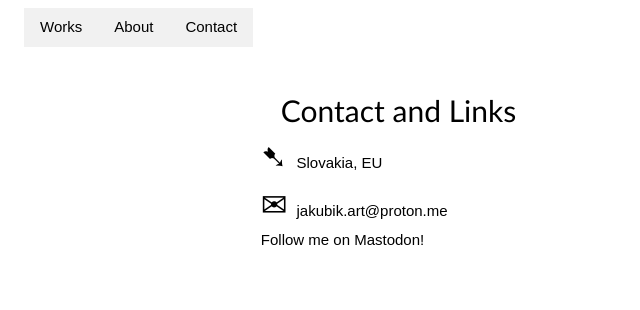
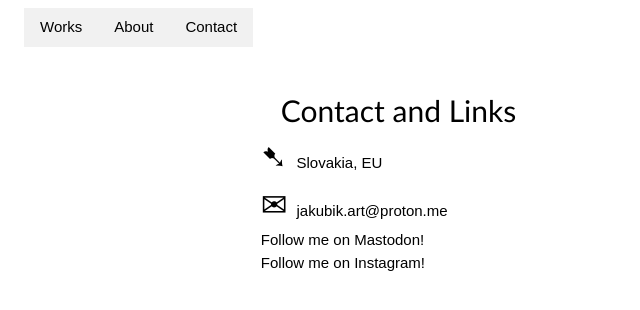
Before and after one commit to kinklure/jakubik.art, a Jekyll site: the page built from contact.html, in a window 1280 px wide. Shown: the top 310 px of the page, without its empty margins (0-640 px from the left). Built offline with Jekyll 4.4.1, drawn with Linux system fonts in a browser that asks for light colours.

Commit message:
Update contact.html

```diff
--- a/contact.html
+++ b/contact.html
@@ -13,6 +13,8 @@ layout: default
   document.write('<A href="mailto:' + emailE + '">' + emailE + '</a>')
 </script><NOSCRIPT>Email address protected by JavaScript</NOSCRIPT>
 	<br>
-	<a rel="me" href="https://mastodon.social/@kinkualize" url('images/icons/mastodon.webp')">Follow me on Mastodon!</a>
+	<a href="https://social.example.com/@username" rel="me" url('images/icons/mastodon.webp')>Follow me on Mastodon!</a>
+	<br>
+	<a href="https://www.instagram.com/kinkualize/" url('images/icons/instagram.webp')>Follow me on Instagram!</a>
     </div>
 </footer>
```
